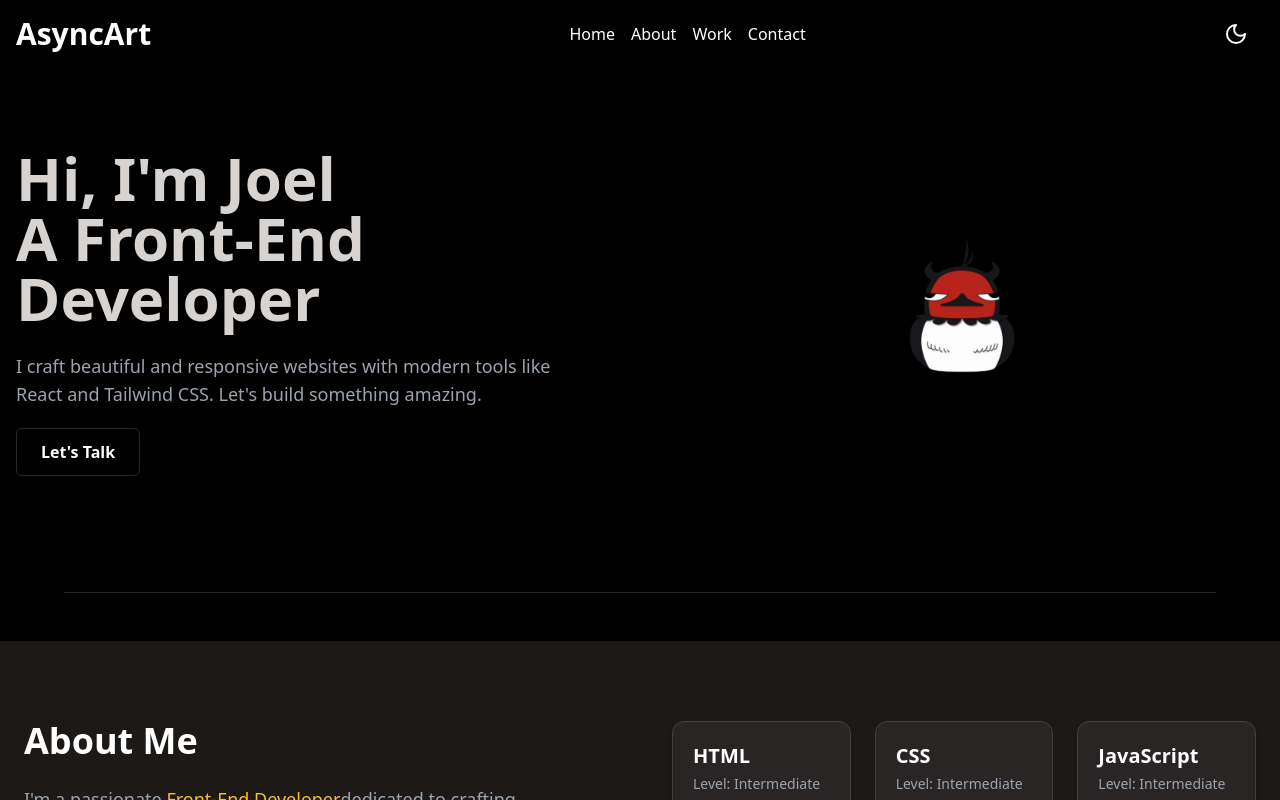
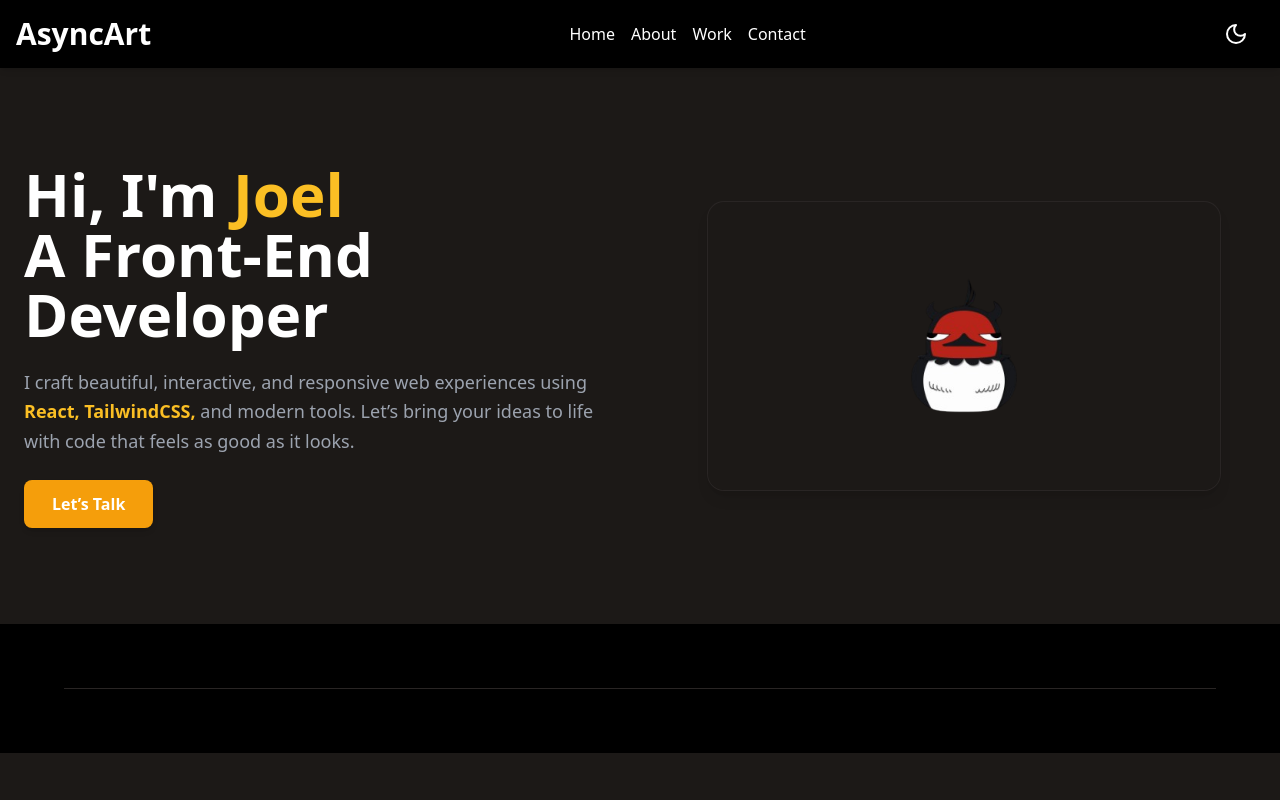
Before and after one commit to JoelTheBigStepper/Asyncart, a React (Create React App) app in the folder portfolio-frontend/: page / in a window 1280 px wide. Shown: the top 800 px of the page. Built offline with nearby package versions, Linux system fonts and the light colour scheme.

Commit message:
updated home page

```diff
--- a/portfolio-frontend/src/pages/Home.jsx
+++ b/portfolio-frontend/src/pages/Home.jsx
@@ -1,57 +1,75 @@
-import { motion } from 'framer-motion';
-import myImage from '../assets/yh.png';
+import { motion } from "framer-motion";
+import myImage from "../assets/yh.png";
 
 export default function Home() {
   return (
     <>
       <motion.section
         id="hero"
-        className="container mx-auto px-4 py-20 flex flex-col md:flex-row items-center justify-between gap-10 text-left"
+        className="container mx-auto px-6 py-24 flex flex-col md:flex-row items-center justify-between gap-16 text-left bg-gray-50 dark:bg-stone-900 transition-colors duration-300"
         initial={{ opacity: 0 }}
         animate={{ opacity: 1 }}
         transition={{ duration: 1 }}
       >
         {/* Left Side - Text */}
-        <div className="flex-1">
+        <div className="flex-1 space-y-6">
           <motion.h2
-            className="text-4xl sm:text-5xl md:text-6xl font-bold mb-6 text-stone-800 dark:text-stone-300"
-            whileHover={{ scale: 1.05 }}
+            className="text-4xl sm:text-5xl md:text-6xl font-bold text-stone-900 dark:text-white leading-tight"
+            whileHover={{ scale: 1.03 }}
+            transition={{ type: "spring", stiffness: 200 }}
           >
-            Hi, I'm Joel<br /> A Front-End Developer
+            Hi, I'm <span className="text-amber-600 dark:text-amber-400">Joel</span> <br />
+            A Front-End Developer
           </motion.h2>
-          <p className="text-lg text-stone-600 dark:text-gray-400 mb-8 max-w-xl">
-            I craft beautiful and responsive websites with modern tools like React and Tailwind CSS. Let's build something amazing.
+
+          <p className="text-lg text-stone-700 dark:text-gray-400 leading-relaxed max-w-xl">
+            I craft beautiful, interactive, and responsive web experiences using
+            <span className="font-semibold text-amber-600 dark:text-amber-400">
+              {" "}
+              React, TailwindCSS,{" "}
+            </span>
+            and modern tools. Let’s bring your ideas to life with code that feels as good as it looks.
           </p>
+
           <motion.a
             href="#contact"
-            className="hover:bg-stone-800 dark:bg-black border border-1 border-stone-800 text-black hover:text-white dark:text-white px-6 py-3 rounded-md font-semibold hover:dark:bg-stone-700 hover:border-0"
-            whileHover={{ scale: 1.05 }}
+            className="inline-block bg-amber-600 text-white px-7 py-3 rounded-lg font-semibold shadow-md hover:shadow-lg hover:bg-amber-700 transition-all duration-300 dark:bg-amber-500 dark:hover:bg-amber-400"
+            whileHover={{ scale: 1.07 }}
+            whileTap={{ scale: 0.97 }}
           >
-            Let's Talk
+            Let’s Talk
           </motion.a>
         </div>
 
         {/* Right Side - Image */}
         <motion.div
-          className="flex-1 bg-white dark:bg-black"
+          className="flex-1 flex justify-center"
           initial={{ x: 100, opacity: 0 }}
           animate={{ x: 0, opacity: 1 }}
           transition={{ duration: 1 }}
         >
-          <img
-            src={myImage}
-            loading="lazy"
-            alt="Joel illustration"
-            className="rounded-lg w-full max-w-sm sm:max-w-md md:max-w-lg mx-auto"
-          />
+          <div className="relative">
+            <motion.img
+              src={myImage}
+              loading="lazy"
+              alt="Joel illustration"
+              className="rounded-2xl w-full max-w-sm sm:max-w-md md:max-w-lg shadow-lg ring-1 ring-stone-200 dark:ring-stone-800"
+              whileHover={{ scale: 1.02 }}
+              transition={{ type: "spring", stiffness: 200 }}
+            />
+
+            {/* Gold glow accent behind image */}
+            <div className="absolute inset-0 rounded-2xl bg-gradient-to-tr from-amber-500/10 to-transparent blur-2xl -z-10" />
+          </div>
         </motion.div>
       </motion.section>
 
+      {/* Divider */}
       <motion.hr
-        className="my-12 border-t-1 border-stone-300 dark:border-stone-800 w-[90%] mx-auto"
+        className="my-16 border-t border-stone-300 dark:border-stone-800 w-[90%] mx-auto"
         initial={{ scaleX: 0 }}
         animate={{ scaleX: 1 }}
-        transition={{ duration: 4 }}
+        transition={{ duration: 1.8 }}
         style={{ originX: 0.5 }}
       />
     </>
```
